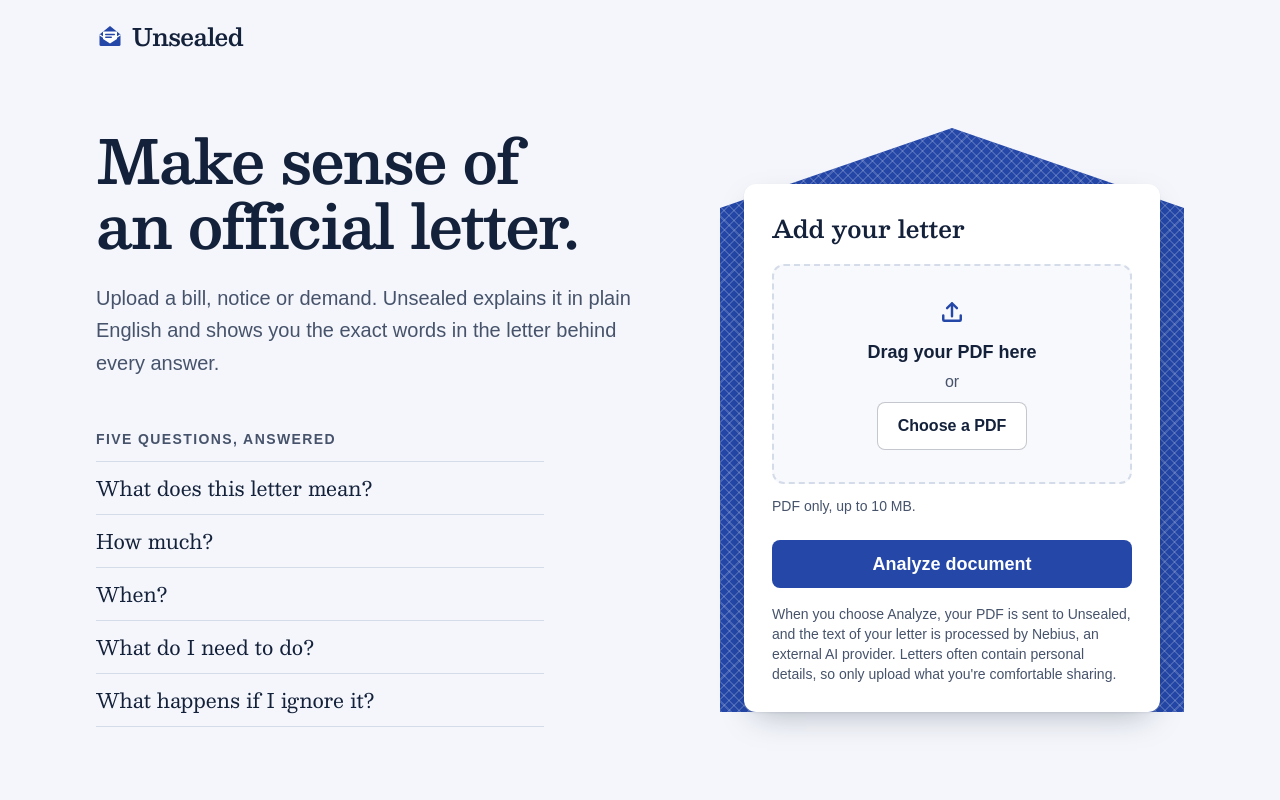
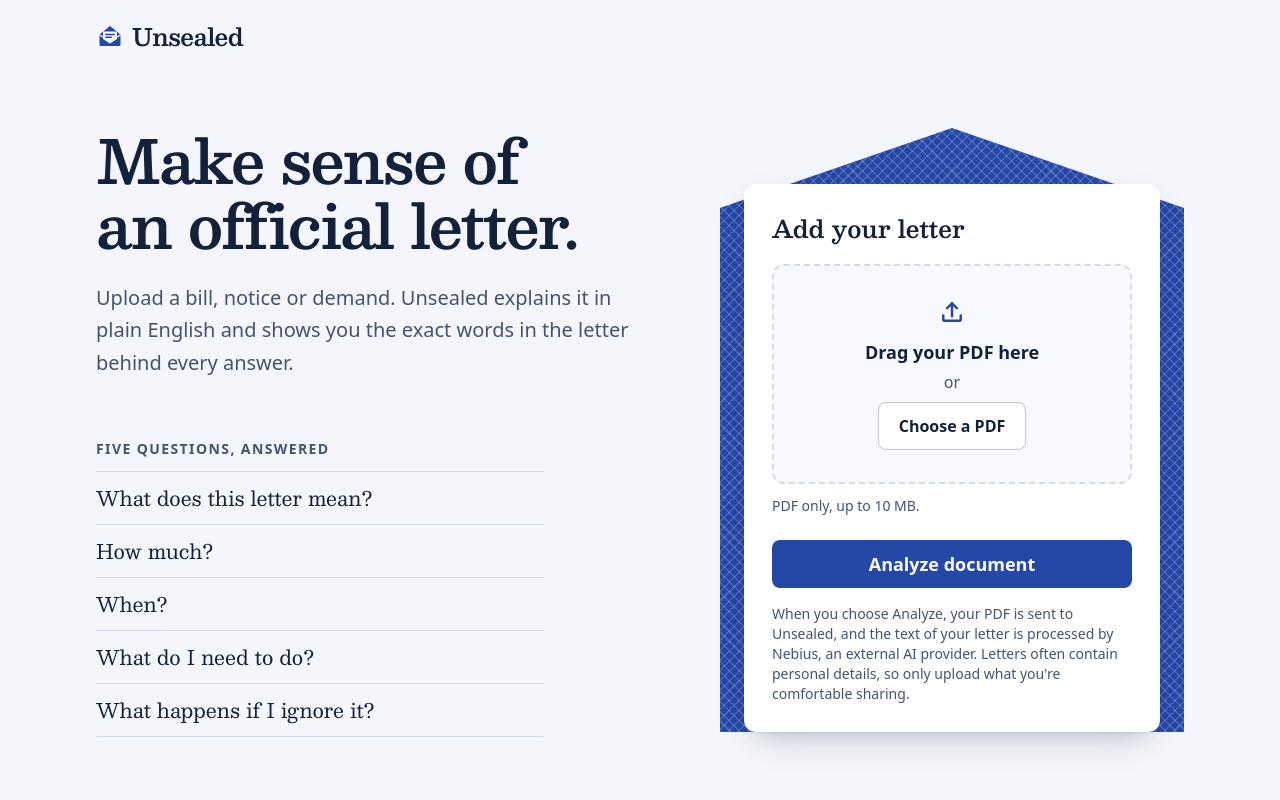
Before and after one commit to ridacyber/unsealed, a Next.js app: page / in a window 1280 px wide. Shown: the top 800 px of the page. Built offline with nearby package versions, Linux system fonts and the light colour scheme; a web font is replaced by a local one.

Commit message:
Fix Atkinson font fallback warning

```diff
--- a/app/layout.tsx
+++ b/app/layout.tsx
@@ -11,6 +11,7 @@ import "./globals.css";
 const atkinson = Atkinson_Hyperlegible_Next({
   variable: "--font-atkinson",
   subsets: ["latin"],
+  fallback: ["ui-sans-serif", "system-ui", "sans-serif"],
 });
 
 // Headings and key figures.
```
